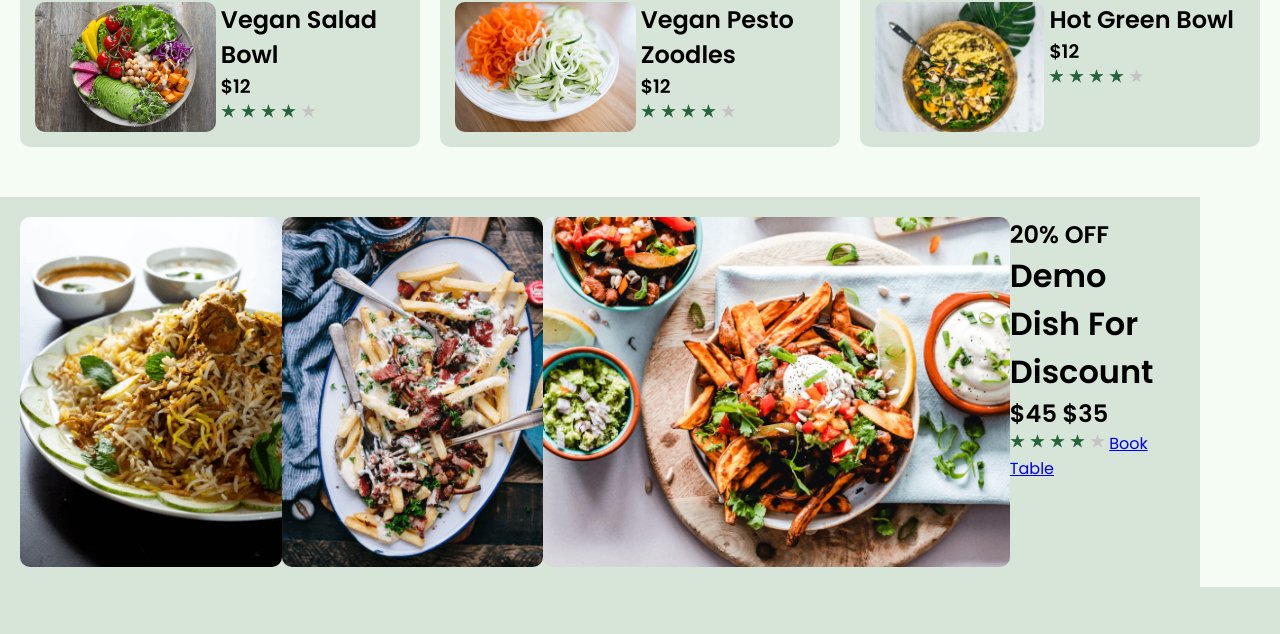
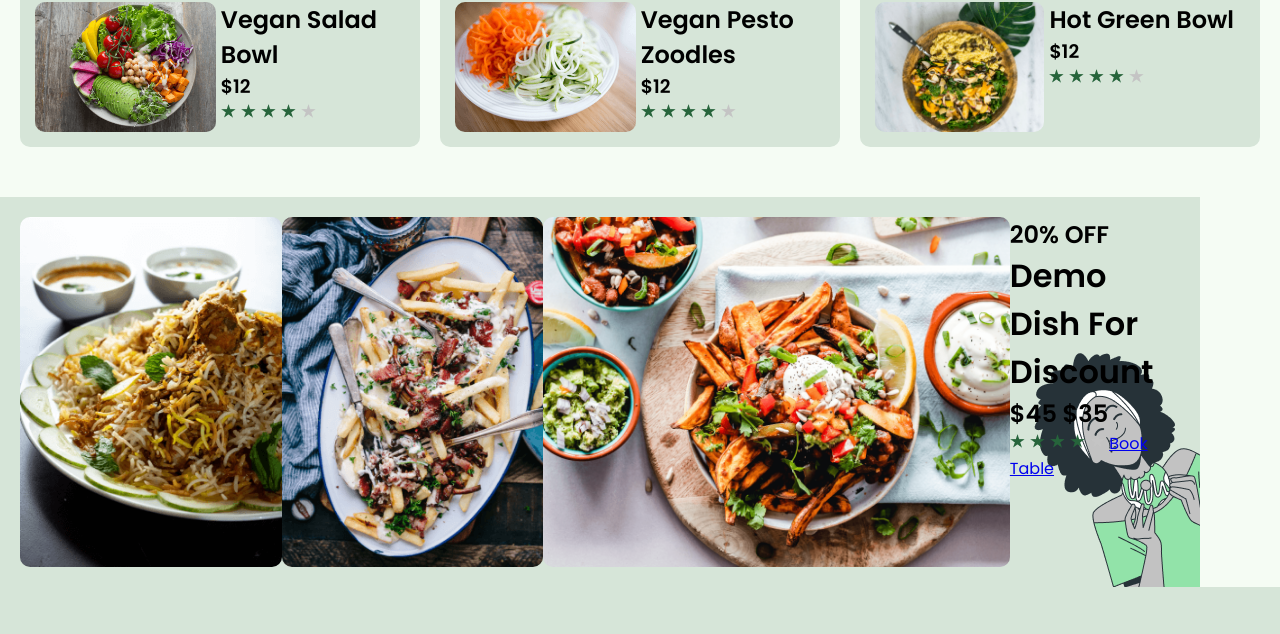
Before and after one commit to aleynaari/Restaurant-Website, a plain HTML site: page index.html in a window 1280 px wide. Shown: the part 1802-2436 px from the top of the page. Drawn offline with Linux system fonts and the light colour scheme.

Commit message:
bg img position

```diff
--- a/index.css
+++ b/index.css
@@ -133,6 +133,9 @@
     display: flex;
     margin-top: 50px;
     padding: 20px;
+    background-image: url(images/discount-illustration.png);
+    background-repeat: no-repeat;
+    background-position: right bottom;
 
 }
 
```
